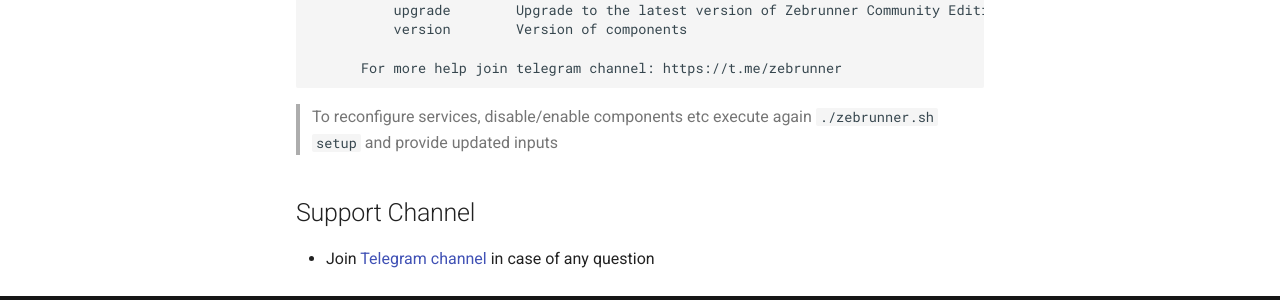
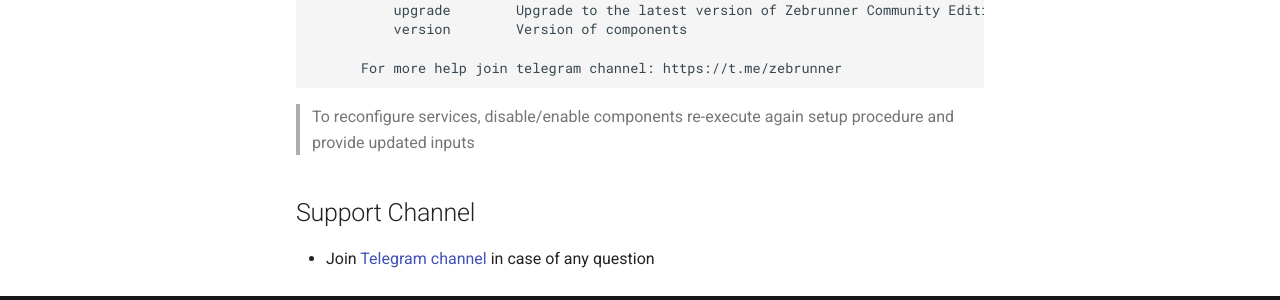
Before and after one commit to zebrunner/community-edition, an MkDocs documentation site: the page built from docs/install-guide.md, in a window 1280 px wide and 1271 px high. Shown: the part 931-1231 px from the top of the window. Built offline with MkDocs 1.6.1 and Material for MkDocs 9.7.7, drawn with Linux system fonts in a browser that asks for light colours; comment, search, counter and statistics services are not loaded; old or Windows-style settings are respelled for this version of MkDocs.

Commit message:
Update install-guide.md

````diff
--- a/docs/install-guide.md
+++ b/docs/install-guide.md
@@ -36,7 +36,7 @@
 
       For more help join telegram channel: https://t.me/zebrunner
 ```
-> To reconfigure services, disable/enable components etc execute again `./zebrunner.sh setup` and provide updated inputs
+> To reconfigure services, disable/enable components re-execute again setup procedure and provide updated inputs
 
 ## Support Channel
 
````
